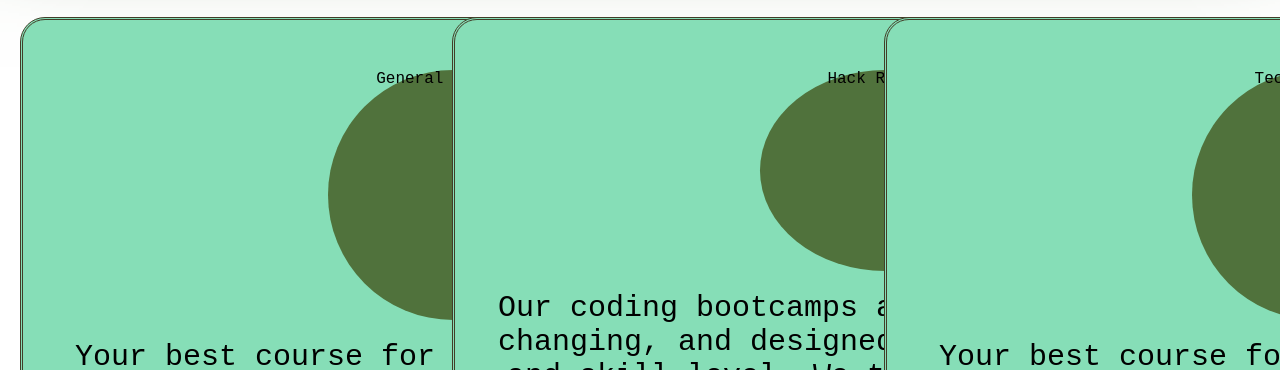
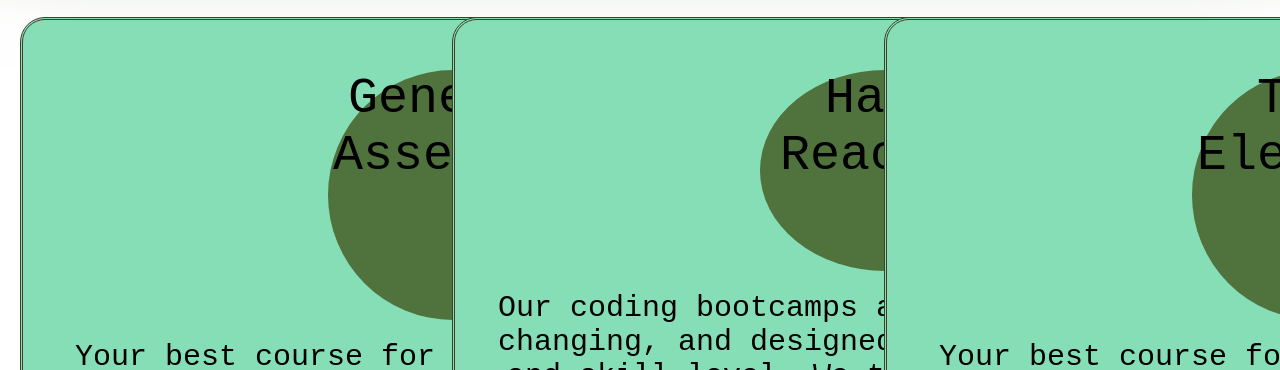
Before and after one commit to paigelayman/Bootcamp-Buddy-Frontend, a React (Create React App) app: page / in a window 1280 px wide. Shown: the part 392-762 px from the top of the page. Built offline with nearby package versions, Linux system fonts and the light colour scheme; a web font is replaced by a local one.

Commit message:
made change to css on main branch by error

```diff
--- a/src/styles/App.css
+++ b/src/styles/App.css
@@ -57,8 +57,6 @@ ul{
 .home-wrapper {
   display: grid;
   grid-template-columns: repeat(auto-fit, minmax(200px, 1fr));
-  align-items: center;
-  justify-content: center;
   grid-gap: 16px;
 }
 }
@@ -85,11 +83,11 @@ ul{
   height: 250px;
   width: 250px;
   margin: 20px auto;
+  font-size: 50px;
 }
 
 .bootcamp-description{
 font-size:30px;
-
 }
 
 .welcome {
```
